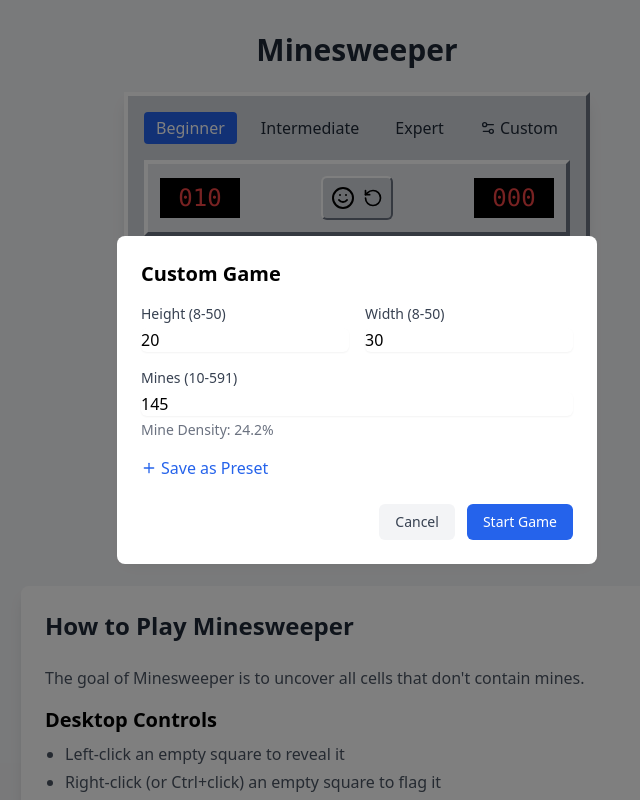
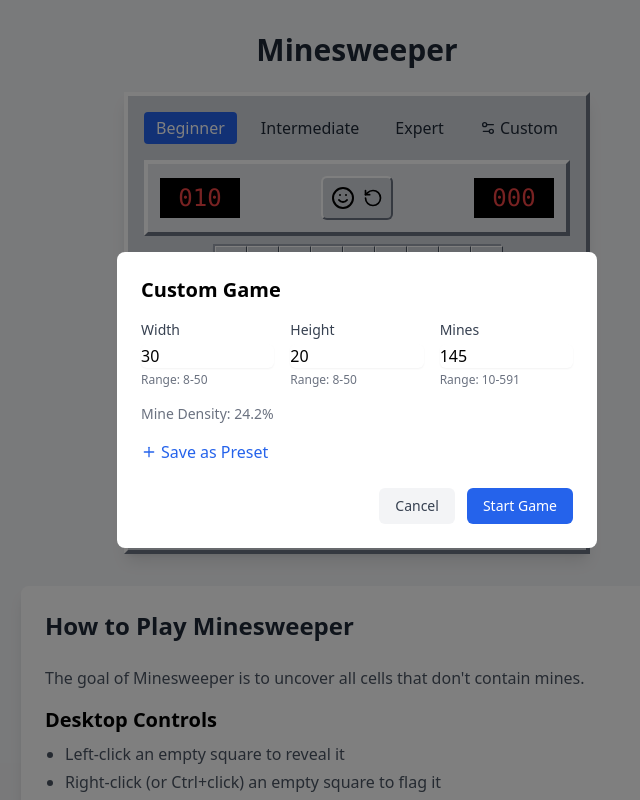
Before and after one commit to RohitKonge/minesweeper, a React (Vite) app: page / in a window 1280 px wide. Both pictures are taken after a click on the button "Custom". Shown: the top 800 px of the page, without its empty margins (283-923 px from the left). Built offline with nearby package versions, Linux system fonts and the light colour scheme.

Commit message:
added changes

```diff
--- a/src/components/DifficultySelector.tsx
+++ b/src/components/DifficultySelector.tsx
@@ -25,6 +25,7 @@ const DifficultySelector: React.FC = () => {
   });
   const [newPresetName, setNewPresetName] = useState('');
   const [showPresetSave, setShowPresetSave] = useState(false);
+  const [validationError, setValidationError] = useState<string | null>(null);
 
   // Save presets to localStorage
   useEffect(() => {
@@ -43,11 +44,29 @@ const DifficultySelector: React.FC = () => {
     return ((mines / (rows * cols)) * 100).toFixed(1);
   };
 
+  const validateSettings = () => {
+    if (customSettings.rows < 8 || customSettings.rows > 50) {
+      return 'Height must be between 8 and 50';
+    }
+    if (customSettings.cols < 8 || customSettings.cols > 50) {
+      return 'Width must be between 8 and 50';
+    }
+    const maxMines = (customSettings.rows * customSettings.cols) - 9;
+    if (customSettings.mines < 10 || customSettings.mines > maxMines) {
+      return `Mines must be between 10 and ${maxMines}`;
+    }
+    return null;
+  };
+
   const handleCustomSubmit = (e: React.FormEvent) => {
     e.preventDefault();
-    const maxMines = (customSettings.rows * customSettings.cols) - 9;
-    const mines = Math.min(customSettings.mines, maxMines);
-    startCustomGame(customSettings.rows, customSettings.cols, mines);
+    const error = validateSettings();
+    if (error) {
+      setValidationError(error);
+      return;
+    }
+    setValidationError(null);
+    startCustomGame(customSettings.rows, customSettings.cols, customSettings.mines);
     setShowCustomModal(false);
   };
 
@@ -80,6 +99,51 @@ const DifficultySelector: React.FC = () => {
     return isActive
       ? `${baseClass} bg-blue-600 text-white font-medium`
       : `${baseClass} bg-gray-300 hover:bg-gray-400 text-gray-800`;
+  };
+
+  const handleWidthChange = (e: React.ChangeEvent<HTMLInputElement>) => {
+    if (e.target.value === '') {
+      setCustomSettings(prev => ({
+        ...prev,
+        cols: 0
+      }));
+      return;
+    }
+    const cols = parseInt(e.target.value) || 0;
+    setCustomSettings(prev => ({
+      ...prev,
+      cols
+    }));
+  };
+
+  const handleHeightChange = (e: React.ChangeEvent<HTMLInputElement>) => {
+    if (e.target.value === '') {
+      setCustomSettings(prev => ({
+        ...prev,
+        rows: 0
+      }));
+      return;
+    }
+    const rows = parseInt(e.target.value) || 0;
+    setCustomSettings(prev => ({
+      ...prev,
+      rows
+    }));
+  };
+
+  const handleMinesChange = (e: React.ChangeEvent<HTMLInputElement>) => {
+    if (e.target.value === '') {
+      setCustomSettings(prev => ({
+        ...prev,
+        mines: 0
+      }));
+      return;
+    }
+    const mines = parseInt(e.target.value) || 0;
+    setCustomSettings(prev => ({
+      ...prev,
+      mines
+    }));
   };
 
   return (
@@ -118,69 +182,57 @@ const DifficultySelector: React.FC = () => {
             <h2 className="text-xl font-bold mb-4">Custom Game</h2>
             <form onSubmit={handleCustomSubmit}>
               <div className="space-y-4">
-                <div className="grid grid-cols-2 gap-4">
-                  <div>
+                {validationError && (
+                  <div className="p-3 bg-red-100 border border-red-400 text-red-700 rounded">
+                    {validationError}
+                  </div>
+                )}
+                <div className="flex gap-4">
+                  <div className="flex-1">
                     <label className="block text-sm font-medium text-gray-700">
-                      Height (8-50)
+                      Width
                     </label>
                     <input
                       type="number"
-                      min="8"
-                      max="50"
-                      value={customSettings.rows}
-                      onChange={(e) => setCustomSettings(prev => {
-                        const rows = Math.min(50, Math.max(8, parseInt(e.target.value) || 8));
-                        const maxMines = (rows * prev.cols) - 9;
-                        return {
-                          ...prev,
-                          rows,
-                          mines: Math.min(prev.mines, maxMines)
-                        };
-                      })}
+                      value={customSettings.cols}
+                      onChange={handleWidthChange}
                       className="mt-1 block w-full rounded-md border-gray-300 shadow-sm focus:border-blue-500 focus:ring-blue-500"
                     />
+                    <div className="mt-1 text-xs text-gray-500">
+                      Range: 8-50
                     </div>
-                  <div>
+                  </div>
+                  <div className="flex-1">
                     <label className="block text-sm font-medium text-gray-700">
-                      Width (8-50)
+                      Height
                     </label>
                     <input
                       type="number"
-                      min="8"
-                      max="50"
-                      value={customSettings.cols}
-                      onChange={(e) => setCustomSettings(prev => {
-                        const cols = Math.min(50, Math.max(8, parseInt(e.target.value) || 8));
-                        const maxMines = (prev.rows * cols) - 9;
-                        return {
-                          ...prev,
-                          cols,
-                          mines: Math.min(prev.mines, maxMines)
-                        };
-                      })}
+                      value={customSettings.rows}
+                      onChange={handleHeightChange}
                       className="mt-1 block w-full rounded-md border-gray-300 shadow-sm focus:border-blue-500 focus:ring-blue-500"
                     />
+                    <div className="mt-1 text-xs text-gray-500">
+                      Range: 8-50
                     </div>
                   </div>
-
-                <div>
+                  <div className="flex-1">
                     <label className="block text-sm font-medium text-gray-700">
-                    Mines (10-{(customSettings.rows * customSettings.cols) - 9})
+                      Mines
                     </label>
                     <input
                       type="number"
-                    min="10"
-                    max={(customSettings.rows * customSettings.cols) - 9}
                       value={customSettings.mines}
-                    onChange={(e) => setCustomSettings(prev => ({
-                      ...prev,
-                      mines: Math.min((prev.rows * prev.cols) - 9, Math.max(10, parseInt(e.target.value) || 10))
-                    }))}
+                      onChange={handleMinesChange}
                       className="mt-1 block w-full rounded-md border-gray-300 shadow-sm focus:border-blue-500 focus:ring-blue-500"
                     />
-                  <div className="mt-1 text-sm text-gray-500">
+                    <div className="mt-1 text-xs text-gray-500">
+                      Range: 10-{(customSettings.rows * customSettings.cols) - 9}
+                    </div>
+                  </div>
+                </div>
+                <div className="text-sm text-gray-500">
                   Mine Density: {calculateDensity(customSettings.rows, customSettings.cols, customSettings.mines)}%
-                  </div>
                 </div>
 
                 {presets.length > 0 && (
```
Lines whose indentation alone changed are shown as unchanged.
